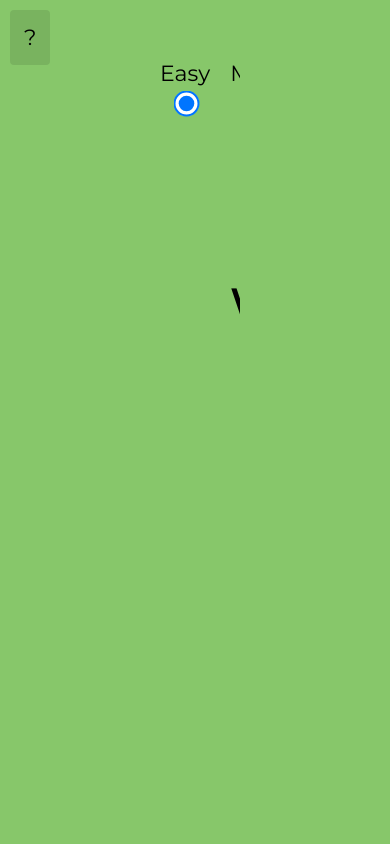
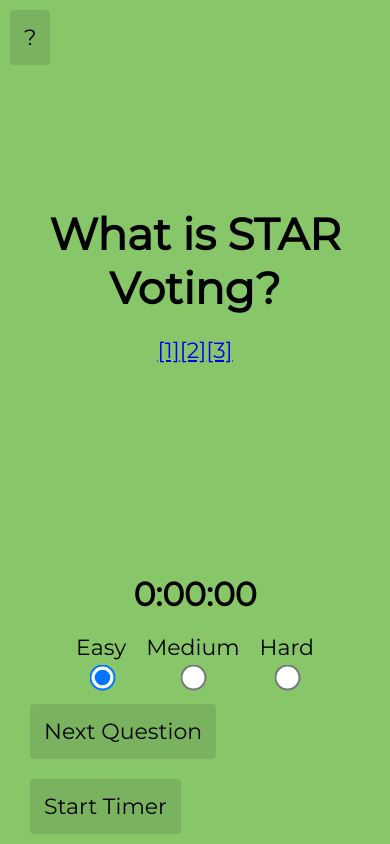
Before and after one commit to Equal-Vote/star-quick-questions, a React (Create React App) app: page / in a window 390 px wide. Built offline with nearby package versions, Linux system fonts and the light colour scheme.

Commit message:
Add a mobile grid layout

```diff
--- a/src/index.css
+++ b/src/index.css
@@ -36,8 +36,10 @@ input[type='radio']{
     ". . ." /* it's dumb that I have to add an extra row, but using margin and padding were causing issues*/
     "difficulty . controls"
     ". . timer"
-    "question question question"
+    "question question question";
 }
+
+
 
 .instructions{
   position: absolute;
@@ -64,6 +66,7 @@ input[type='radio']{
 }
 
 .question{
+  text-align: center;
   grid-area: question;
   margin: 10% auto auto auto;
 }
@@ -104,10 +107,37 @@ button {
   border: 4px solid rgba(0, 0, 0, 0);
 }
 
-button:hover{
-  background-color: rgba(0, 0, 0, .5);
-}
 
 button:active{
   border: 4px solid white;
 }
+
+@media(max-width: 1000px){
+  .components{
+    margin-left: 20px;
+    margin-right: 20px;
+
+    grid-template-columns: auto;
+    grid-template-rows: auto repeat(4, max-content);
+    grid-template-areas:
+      "question"
+      "timer"
+      "difficulty"
+      "controls";
+  }
+
+  .question{
+    margin: auto;
+  }
+
+  .timer, .controls, .difficulty{
+    margin-left: auto;
+    margin-right: auto;
+  }
+}
+
+@media(min-width: 1000px){
+  button:hover{
+    background-color: rgba(0, 0, 0, .5);
+  }
+}
```
